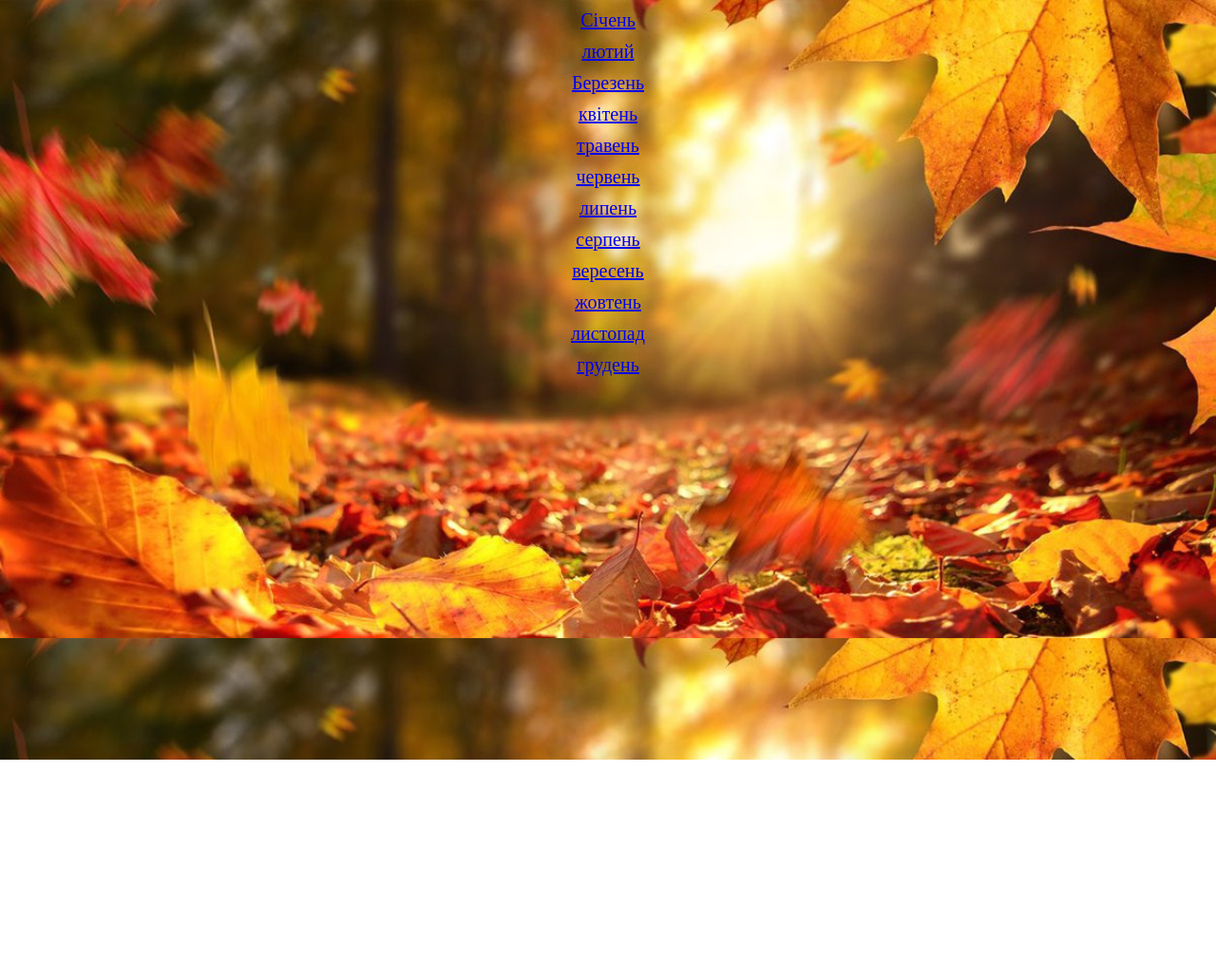
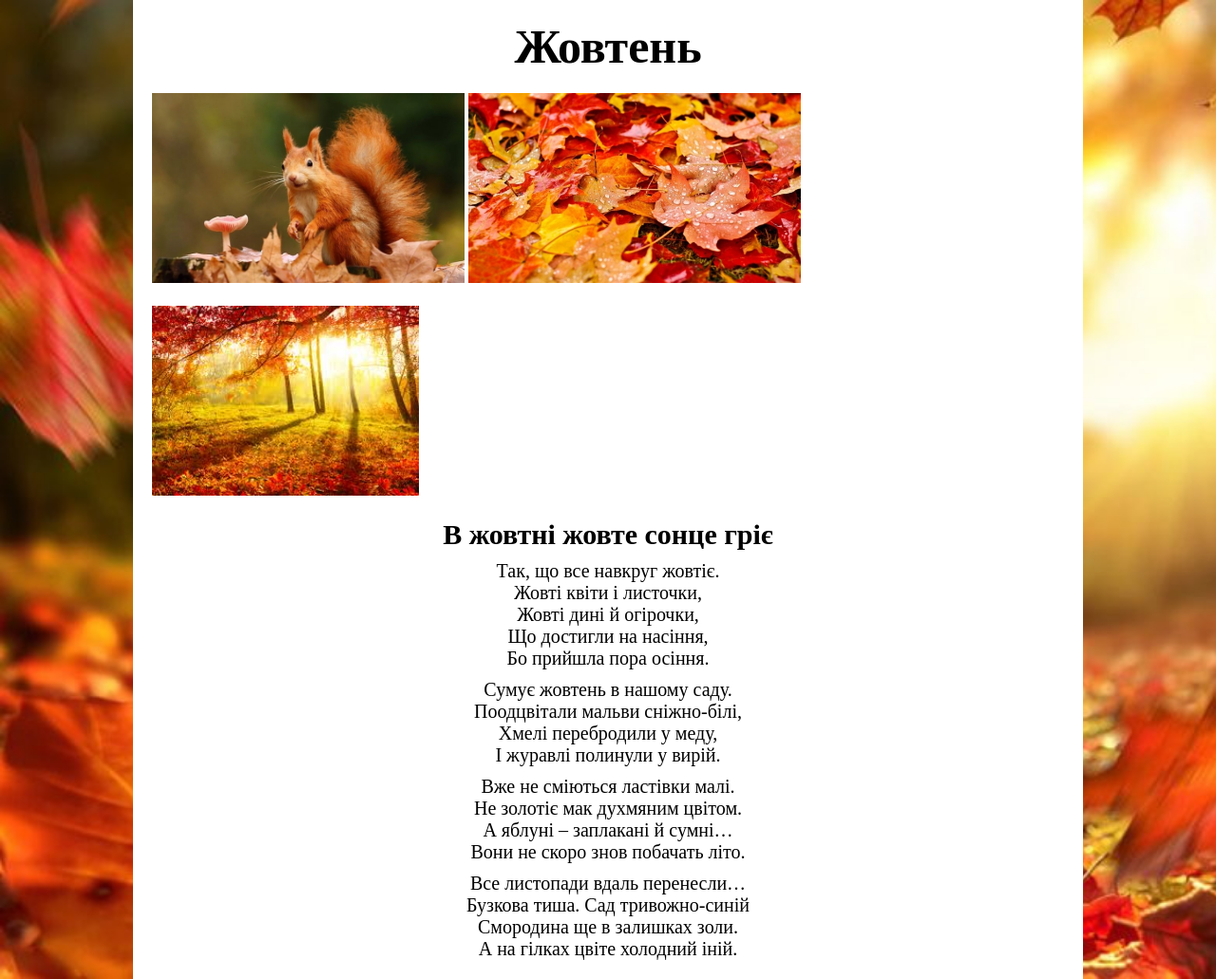
Before and after one commit to mikitaonisenko5-blip/2-2-5, a plain HTML site: page index.html in a window 1280 px wide. Shown: the whole page at 95% size. Before the commit the page ends 800 px from the top, so only its background shows below. Drawn offline with Linux system fonts and the light colour scheme.

Commit message:
Add files via upload

```diff
--- a/index.html
+++ b/index.html
@@ -1,89 +1,38 @@
 <!DOCTYPE html>
 <html lang="en">
 <head>
-	<meta charset="UTF-8">
-	<meta name="viewport" content="width=device-width, initial-scale=1.0">
-	<title>12 місяців</title>
-	<link rel="stylesheet" href="css/style.css">
+	<link rel="stylesheet" type="text/css" href="css/style.css">
+	<meta charset="utf-8">
+	<meta name="viewport" content="width=device-width, initial-scale=1">
+	<title>Жовтень</title>
 </head>
 <body>
+	<div class="box">
+		<h1>Жовтень</h1>
+		<img src="img/AAA.jpg">
+		<img src="img/BBB.jpg">
+		<img src="img/CCC.jpg">
+		<h3>В жовтні жовте сонце гріє</h3>
+		<p>Так, що все навкруг жовтіє.<br>
+		Жовті квіти і листочки,<br>
+		Жовті дині й огірочки,<br>
+		Що достигли на насіння,<br>
+		Бо прийшла пора осіння.</p>
 
-	<div class="container">
-			<a href="january.html">
-				<div class="item1">
-					<p>Січень</p>
-					<a href="лютий"></a>
-				</div>
-			</a>
+		<p>Сумує жовтень в нашому саду.<br>
+		Поодцвітали мальви сніжно-білі,<br>
+		Хмелі перебродили у меду,<br>
+		І журавлі полинули у вирій.</p>
 
-			<a href="february.html">
-				<div class="item2">
-					<p>лютий</p>
-				</div>
-			</a>
+		<p>Вже не сміються ластівки малі.<br>
+		Не золотіє мак духмяним цвітом.<br>
+		А яблуні – заплакані й сумні…<br>
+		Вони не скоро знов побачать літо.</p>
 
-			<a href="march.html">
-				<div class="item3">
-					<p>Березень</p>
-				</div>
-			</a>
-
-			<a href="april.html">
-				<div class="item4">
-					<p>квітень</p>
-				</div>
-			</a>
-
-			<a href="may.html">
-				<div class="item5">
-					<p>травень</p>
-				</div>
-			</a>
-
-			<a href="june.html">
-				<div class="item6">
-					<p>червень</p>
-				</div>
-			</a>
-			<a href="july.html">
-				<div class="item7">
-					<p>липень</p>
-				</div>
-			</a>
-
-			<a href="august.html">
-				<div class="item8">
-					<p>серпень</p>
-				</div>
-			</a>
-
-			<a href=".html">
-				<div class="item9">
-					<p>вересень</p>
-				</div>
-			</a>
-
-			<a href=".html">
-				<div class="item10">
-					<p>жовтень</p>
-				</div>
-			</a>
-
-			<a href="November.html">
-				<div class="item11">
-					<p>листопад</p>
-				</div>
-			</a>
-
-			<a href=".html">
-				<div class="item12">
-					<p>грудень</p>
-				</div>
-			</a>
-
-		<nav></nav>
-		<main></main>
-		<footer></footer>
-	</div>
+		<p>Все листопади вдаль перенесли…<br>
+		Бузкова тиша. Сад тривожно-синій<br>
+		Смородина ще в залишках золи.<br>
+		А на гілках цвіте холодний іній.</p>
+</div>
 </body>
 </html>
```
